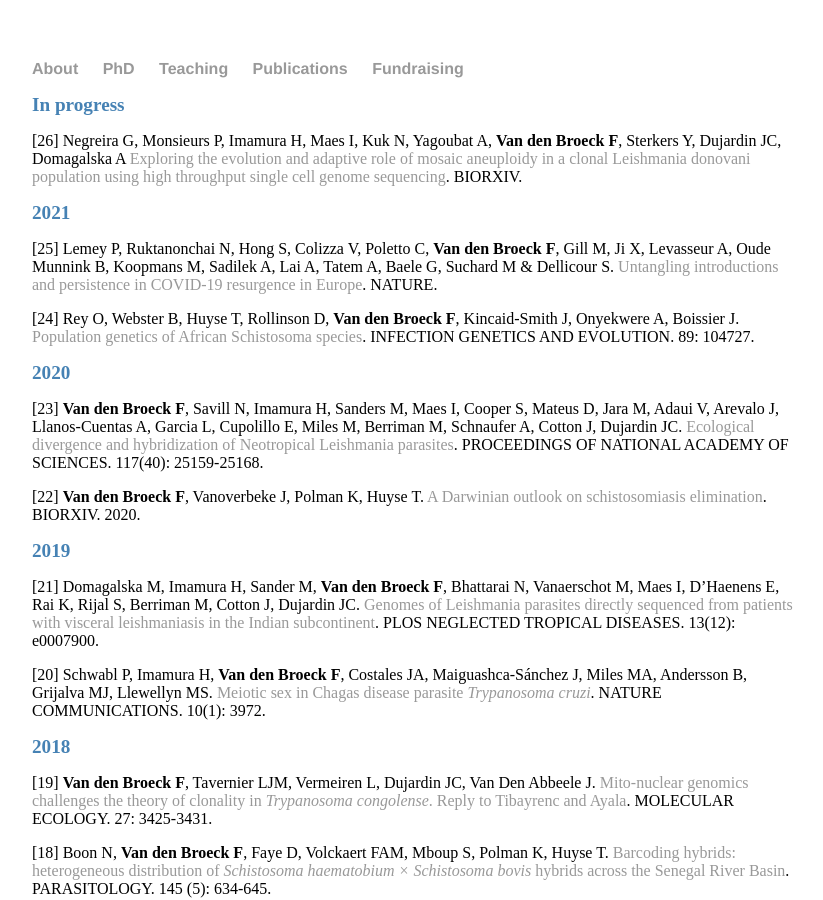
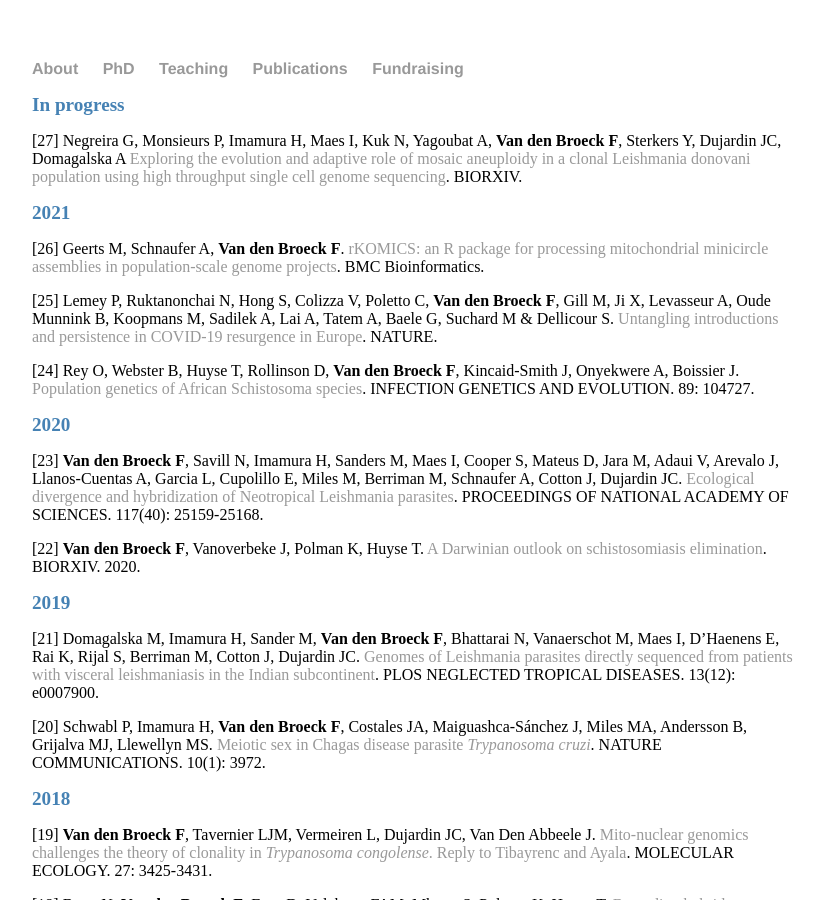
Before and after one commit to FreBio/FreBio.github.io, a Jekyll site: the page built from Pubs/index.md, in a window 1280 px wide and 900 px high. Shown: the whole window, without its empty margins (224-1047 px from the left). Built offline with Jekyll 4.4.1, drawn with Linux system fonts in a browser that asks for light colours; our own code applies the rules of GitHub Pages for plain Markdown files.

Commit message:
Update index.md

```diff
--- a/Pubs/index.md
+++ b/Pubs/index.md
@@ -3,9 +3,11 @@ layout: default
 ---
 
 ## In progress
-[26] Negreira G, Monsieurs P, Imamura H, Maes I, Kuk N, Yagoubat A, **Van den Broeck F**, Sterkers Y, Dujardin JC, Domagalska A [Exploring the evolution and adaptive role of mosaic aneuploidy in a clonal Leishmania donovani population using high throughput single cell genome sequencing](https://doi.org/10.1101/2020.03.05.976233). BIORXIV.
+[27] Negreira G, Monsieurs P, Imamura H, Maes I, Kuk N, Yagoubat A, **Van den Broeck F**, Sterkers Y, Dujardin JC, Domagalska A [Exploring the evolution and adaptive role of mosaic aneuploidy in a clonal Leishmania donovani population using high throughput single cell genome sequencing](https://doi.org/10.1101/2020.03.05.976233). BIORXIV.
 
 ## 2021
+[26] Geerts M, Schnaufer A, **Van den Broeck F**. [rKOMICS: an R package for processing mitochondrial minicircle assemblies in population-scale genome projects](). BMC Bioinformatics.
+
 [25] Lemey P, Ruktanonchai N, Hong S, Colizza V, Poletto C, **Van den Broeck F**, Gill M, Ji X, Levasseur A, Oude Munnink B, Koopmans M, Sadilek A, Lai A, Tatem A, Baele G, Suchard M & Dellicour S. [Untangling introductions and persistence in COVID-19 resurgence in Europe](https://www.nature.com/articles/s41586-021-03754-2). NATURE.
 
 [24] Rey O, Webster B, Huyse T, Rollinson D, **Van den Broeck F**, Kincaid-Smith J, Onyekwere A, Boissier J. [Population genetics of African Schistosoma species](https://www.sciencedirect.com/science/article/abs/pii/S1567134821000241#!). INFECTION GENETICS AND EVOLUTION. 89: 104727.
```
